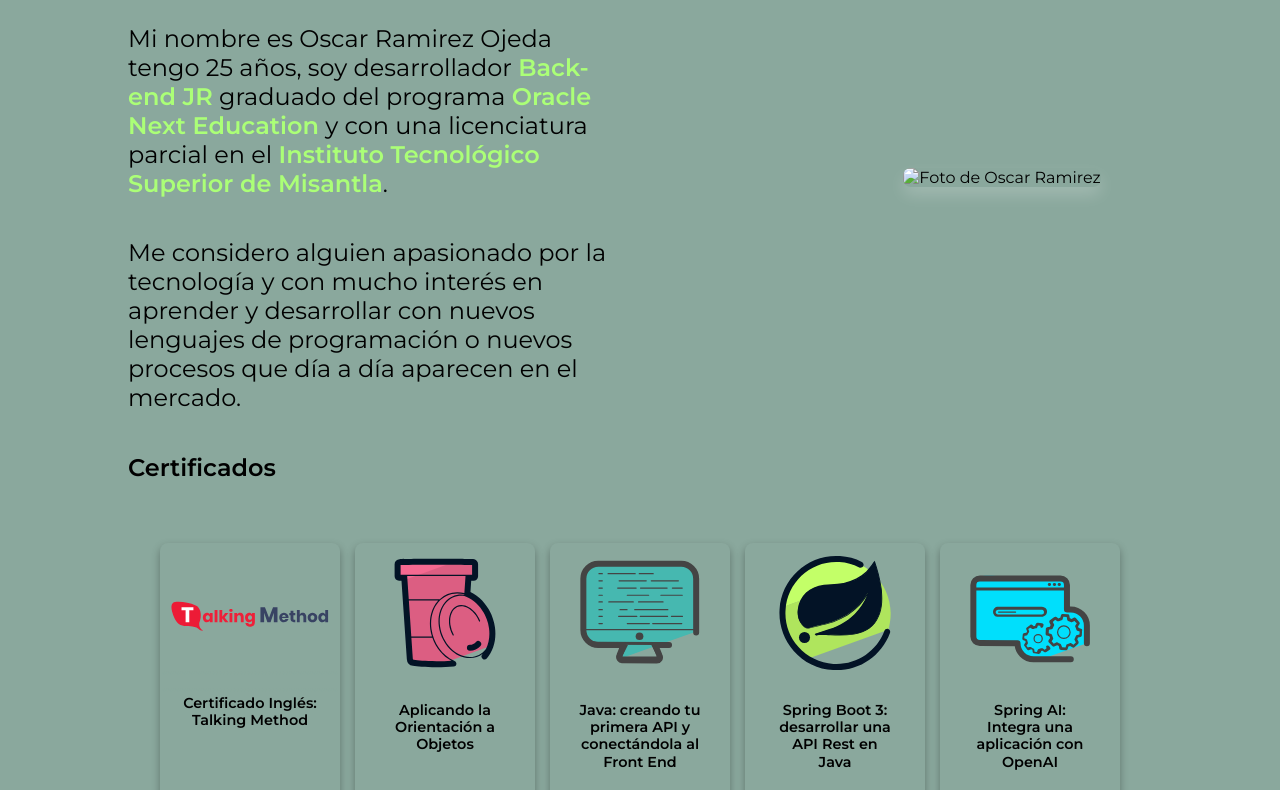
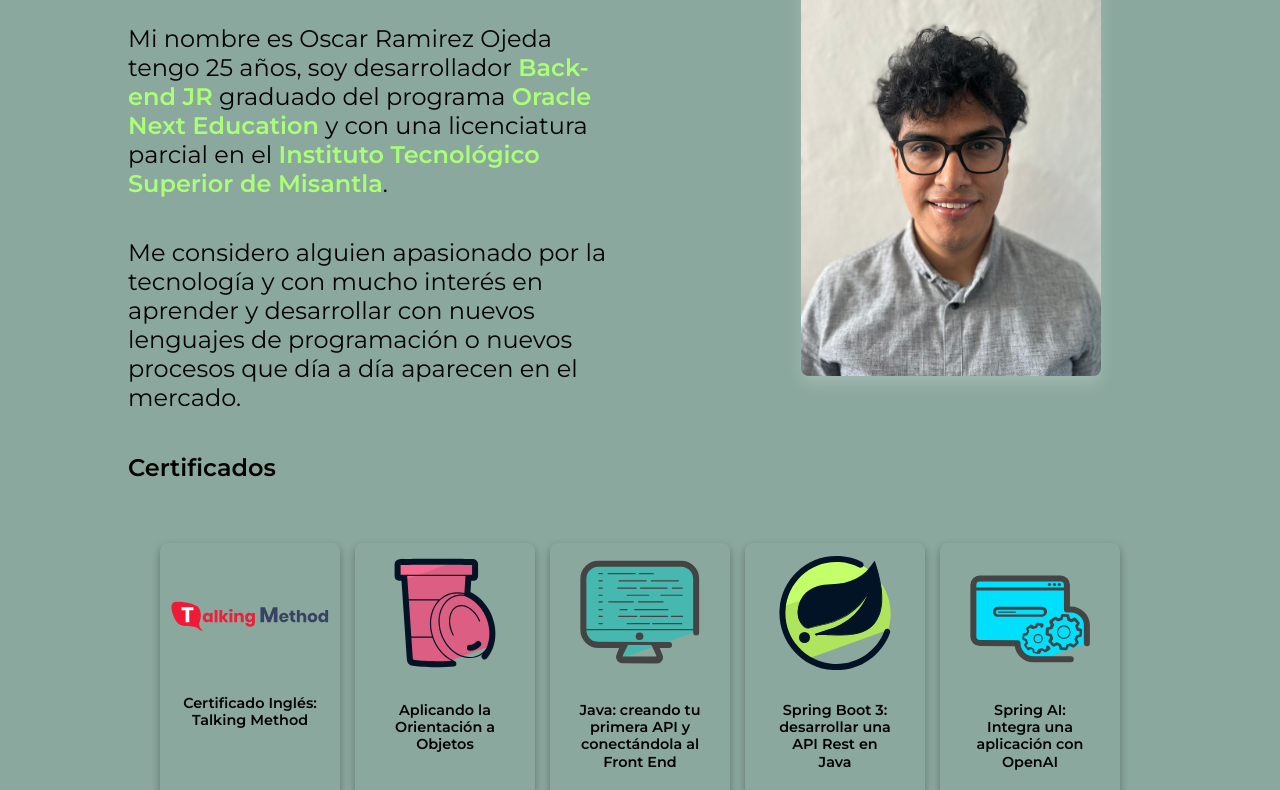
Before and after one commit to Oscar1999-L/Portafolio-web, a plain HTML site: page index.html in a window 1280 px wide. Shown: the part 151-941 px from the top of the page. Drawn offline with nearby package versions, Linux system fonts and the light colour scheme.

Commit message:
Update index.html

```diff
--- a/index.html
+++ b/index.html
@@ -44,7 +44,7 @@
                     </p>
             </section>
             <div class="imagen_presentacion">
-                <img src="/assets/IMG_5427" alt="Foto de Oscar Ramirez">
+                <img src="assets/oscar.JPEG" alt="Foto de Oscar Ramirez">
             </div>
         </section>
 
```
